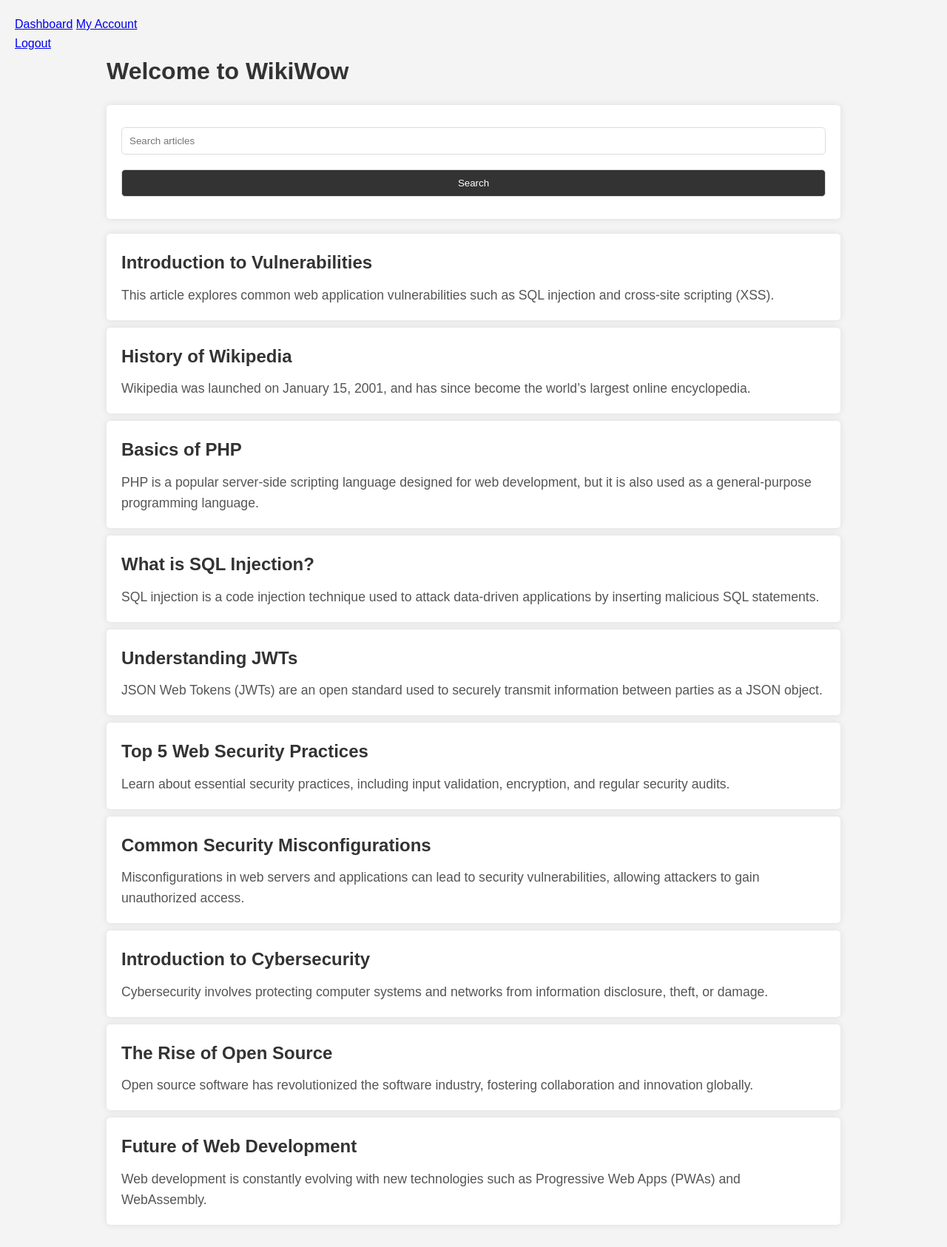
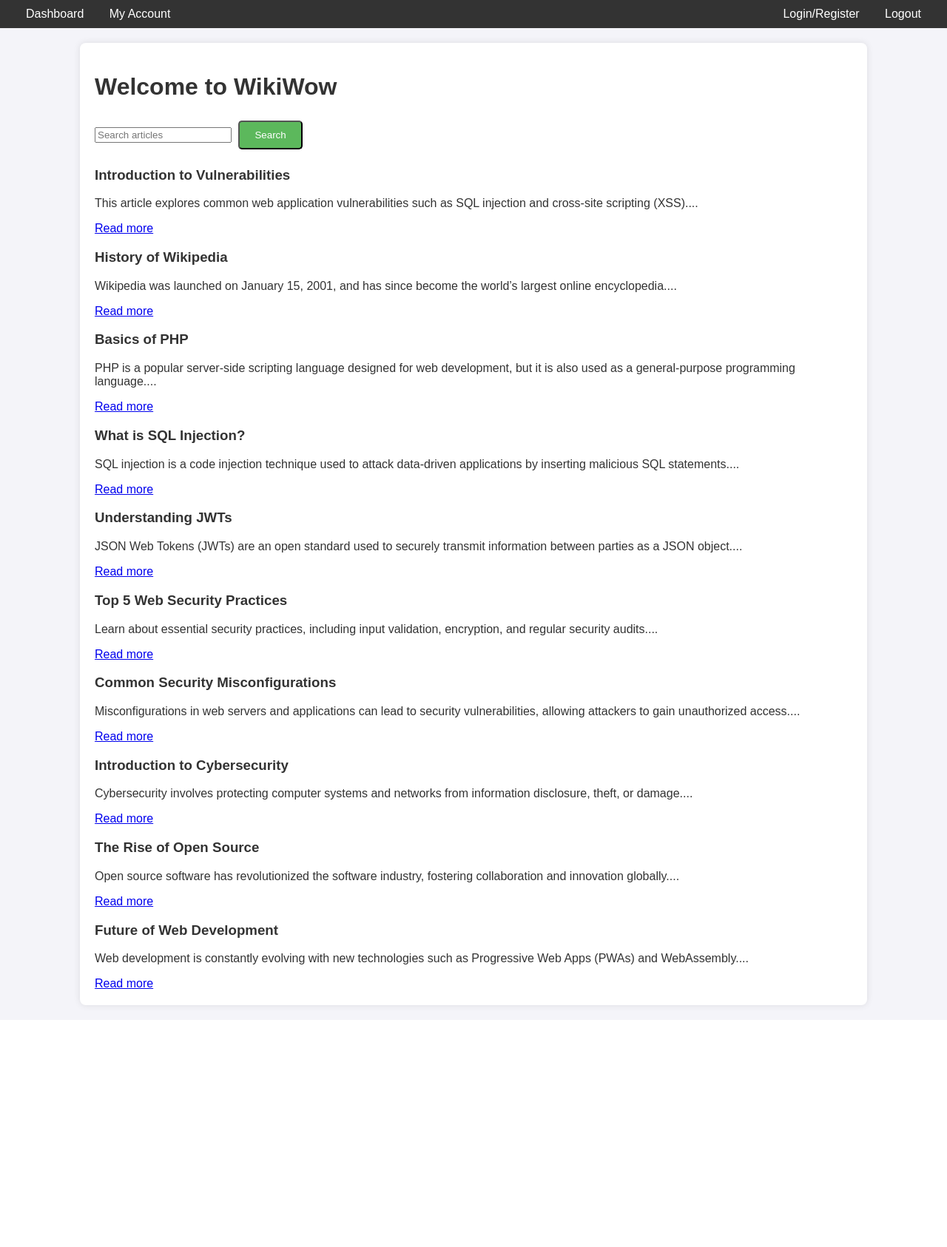
Before and after one commit to rantiaaa/35-blind-sql-injection-and-insecure-jwt, a PHP site: page / in a window 1280 px wide. Shown: the whole page at 74% size. After the commit the page ends 1366 px from the top, so only its background shows below. Run offline with PHP 8.4, Linux system fonts and the light colour scheme; data comes from the database, SQL or seed files in the repository.

Commit message:
test web no login

```diff
--- a/css/style.css
+++ b/css/style.css
@@ -1,136 +1,54 @@
-/* Reset default browser styles */
-* {
+/* General Reset */
+body {
+    font-family: Arial, sans-serif;
     margin: 0;
     padding: 0;
-    box-sizing: border-box;
+    background-color: #f4f4f9;
+    color: #333;
 }
 
-body {
-    font-family: Arial, sans-serif;
-    line-height: 1.6;
-    background-color: #f4f4f4;
-    color: #333;
-    padding: 20px;
+/* Navigation Bar */
+.navbar {
+    background-color: #333;
+    color: white;
+    padding: 10px 20px;
+    display: flex;
+    justify-content: space-between;
+    align-items: center;
 }
 
-/* Container for page content */
+.navbar a {
+    color: white;
+    text-decoration: none;
+    padding: 8px 15px;
+}
+
+.navbar a:hover {
+    background-color: #575757;
+    border-radius: 4px;
+}
+
+/* Main Content */
 .container {
     width: 80%;
-    margin: 0 auto;
+    margin: 20px auto;
+    background-color: white;
+    padding: 20px;
+    border-radius: 8px;
+    box-shadow: 0 0 10px rgba(0, 0, 0, 0.1);
 }
 
-/* Header Styles */
-header {
-    background-color: #333;
-    color: #fff;
-    padding: 10px 0;
-    text-align: center;
-}
-
-header h1 {
-    font-size: 2em;
-}
-
-/* Navigation Styles */
-nav {
-    display: flex;
-    justify-content: center;
-    margin: 20px 0;
-}
-
-nav a {
-    color: #fff;
+/* Buttons */
+.button {
+    display: inline-block;
+    padding: 10px 20px;
+    margin: 5px;
+    background-color: #5cb85c;
+    color: white;
     text-decoration: none;
-    padding: 10px 20px;
-    margin: 0 10px;
-    background-color: #333;
-    border-radius: 5px;
-    transition: background-color 0.3s;
-}
-
-nav a:hover {
-    background-color: #555;
-}
-
-/* Form Styles */
-form {
-    background-color: #fff;
-    padding: 20px;
-    border-radius: 5px;
-    box-shadow: 0 0 10px rgba(0, 0, 0, 0.1);
-    margin: 20px 0;
-}
-
-form input,
-form textarea,
-form button {
-    width: 100%;
-    padding: 10px;
-    margin: 10px 0;
-    border: 1px solid #ddd;
     border-radius: 5px;
 }
 
-form button {
-    background-color: #333;
-    color: #fff;
-    cursor: pointer;
+.button:hover {
+    background-color: #4cae4c;
 }
-
-form button:hover {
-    background-color: #555;
-}
-
-/* Article Styles */
-.article {
-    background-color: #fff;
-    padding: 20px;
-    margin: 10px 0;
-    border-radius: 5px;
-    box-shadow: 0 0 10px rgba(0, 0, 0, 0.1);
-}
-
-.article h3 {
-    font-size: 1.5em;
-    margin-bottom: 10px;
-}
-
-.article p {
-    font-size: 1.1em;
-    color: #555;
-}
-
-/* Table Styles */
-table {
-    width: 100%;
-    border-collapse: collapse;
-    margin: 20px 0;
-}
-
-table, th, td {
-    border: 1px solid #ddd;
-    padding: 10px;
-}
-
-th {
-    background-color: #333;
-    color: #fff;
-}
-
-td {
-    background-color: #f9f9f9;
-}
-
-button {
-    cursor: pointer;
-    padding: 5px 10px;
-    background-color: #333;
-    color: white;
-    border: none;
-    border-radius: 5px;
-    transition: background-color 0.3s;
-}
-
-button:hover {
-    background-color: #555;
-}
--- a/index.php
+++ b/index.php
@@ -29,6 +29,7 @@ $result = $stmt->get_result();
             <a href="my-account.php">My Account</a>
         </div>
         <div>
+            <a href="login.php">Login/Register</a>
             <a href="logout.php">Logout</a>
         </div>
     </div>
@@ -44,7 +45,13 @@ $result = $stmt->get_result();
             <?php while ($row = $result->fetch_assoc()): ?>
                 <div class="article">
                     <h3><?php echo htmlspecialchars($row['title']); ?></h3>
-                    <p><?php echo htmlspecialchars($row['content']); ?></p>
+                    <p>
+                        <?php
+                        $short_content = substr($row['content'], 0, 200);
+                        echo htmlspecialchars($short_content) . '...';
+                        ?>
+                    </p>
+                    <a href="read-more.php?id=<?php echo $row['id']; ?>" class="read-more">Read more</a>
                 </div>
             <?php endwhile; ?>
         </div>
```
Also changed, not shown: jwt.php (+41 -8 lines).
